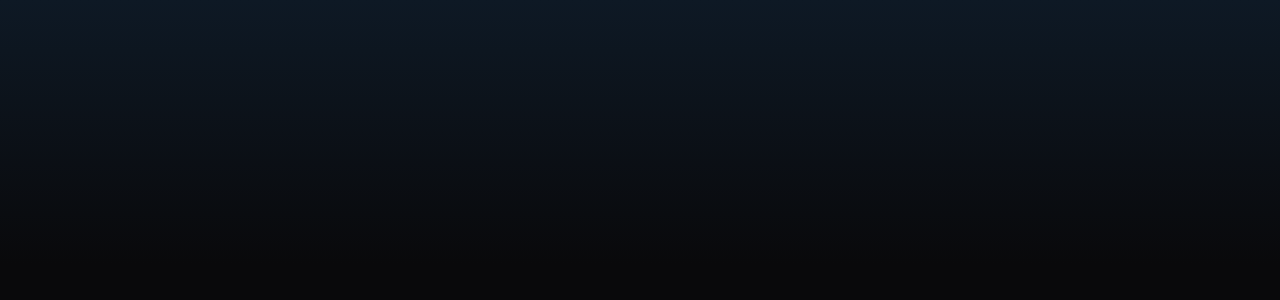
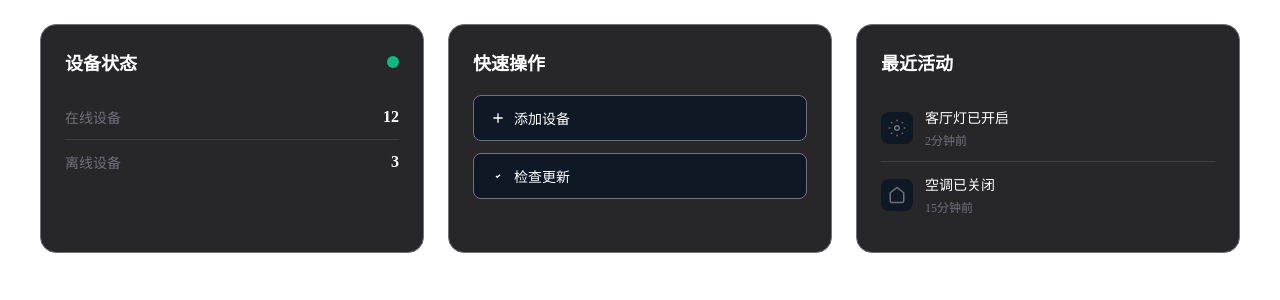
Before and after one commit to Jasper-Cheng/iot-web, a Vue app: page /home in a window 1280 px wide. Shown: the top 300 px of the page. Built offline with nearby package versions, Linux system fonts and the light colour scheme; sample sign-in values are in the browser's storage.

Commit message:
右边显示home内容

```diff
--- a/src/views/Home.vue
+++ b/src/views/Home.vue
@@ -1,15 +1,246 @@
 <template>
-  <div class="home">
-    <!-- 在这里重新开发你的Home页面 -->
+  <div class="home-page">
+    <!-- Home 内容区域 -->
+    <div class="home-content">
+      <div class="content-grid">
+        <!-- 设备状态卡片 -->
+        <div class="status-card">
+          <div class="card-header">
+            <h3>设备状态</h3>
+            <span class="status-indicator online"></span>
+          </div>
+          <div class="card-content">
+            <div class="status-item">
+              <span class="status-label">在线设备</span>
+              <span class="status-value">12</span>
+            </div>
+            <div class="status-item">
+              <span class="status-label">离线设备</span>
+              <span class="status-value">3</span>
+            </div>
+          </div>
+        </div>
+
+        <!-- 快速操作卡片 -->
+        <div class="action-card">
+          <div class="card-header">
+            <h3>快速操作</h3>
+          </div>
+          <div class="card-content">
+            <button class="action-btn">
+              <svg viewBox="0 0 24 24" fill="none" xmlns="http://www.w3.org/2000/svg">
+                <path d="M12 5v14M5 12h14" stroke="currentColor" stroke-width="2" fill="none"/>
+              </svg>
+              添加设备
+            </button>
+            <button class="action-btn">
+              <svg viewBox="0 0 24 24" fill="none" xmlns="http://www.w3.org/2000/svg">
+                <path d="M9 12l2 2 4-4" stroke="currentColor" stroke-width="2" fill="none"/>
+              </svg>
+              检查更新
+            </button>
+          </div>
+        </div>
+
+        <!-- 最近活动卡片 -->
+        <div class="activity-card">
+          <div class="card-header">
+            <h3>最近活动</h3>
+          </div>
+          <div class="card-content">
+            <div class="activity-item">
+              <div class="activity-icon">
+                <svg viewBox="0 0 24 24" fill="none" xmlns="http://www.w3.org/2000/svg">
+                  <circle cx="12" cy="12" r="3" stroke="currentColor" stroke-width="2" fill="none"/>
+                  <path d="M12 1v2M12 21v2M4.22 4.22l1.42 1.42M18.36 18.36l1.42 1.42M1 12h2M21 12h2M4.22 19.78l1.42-1.42M18.36 5.64l1.42-1.42" stroke="currentColor" stroke-width="2" fill="none"/>
+                </svg>
+              </div>
+              <div class="activity-info">
+                <span class="activity-title">客厅灯已开启</span>
+                <span class="activity-time">2分钟前</span>
+              </div>
+            </div>
+            <div class="activity-item">
+              <div class="activity-icon">
+                <svg viewBox="0 0 24 24" fill="none" xmlns="http://www.w3.org/2000/svg">
+                  <path d="M3 9l9-7 9 7v11a2 2 0 0 1-2 2H5a2 2 0 0 1-2-2z" stroke="currentColor" stroke-width="2" fill="none"/>
+                </svg>
+              </div>
+              <div class="activity-info">
+                <span class="activity-title">空调已关闭</span>
+                <span class="activity-time">15分钟前</span>
+              </div>
+            </div>
+          </div>
+        </div>
+      </div>
+    </div>
   </div>
 </template>
 
 <script setup>
-// 在这里重新开发你的逻辑
+// Home 页面的逻辑
 </script>
 
 <style scoped>
-.home {
-  /* 在这里重新开发你的样式 */
+@import '../styles/colors.css';
+
+/* Home 页面样式 */
+.home-page {
+  width: 100%;
+}
+
+/* Home 内容区域样式 */
+.home-content {
+  padding: 0 40px 40px;
+  overflow-y: auto;
+}
+
+.content-grid {
+  display: grid;
+  grid-template-columns: repeat(auto-fit, minmax(300px, 1fr));
+  gap: 24px;
+  margin-top: 24px;
+}
+
+/* 卡片通用样式 */
+.status-card,
+.action-card,
+.activity-card {
+  background: var(--color-bg-card);
+  border: 1px solid var(--color-border);
+  border-radius: 16px;
+  padding: 24px;
+  transition: all 0.3s ease;
+}
+
+.status-card:hover,
+.action-card:hover,
+.activity-card:hover {
+  transform: translateY(-2px);
+  box-shadow: 0 8px 32px rgba(0, 0, 0, 0.1);
+}
+
+.card-header {
+  display: flex;
+  align-items: center;
+  justify-content: space-between;
+  margin-bottom: 20px;
+}
+
+.card-header h3 {
+  font-size: 18px;
+  font-weight: 600;
+  color: var(--color-text-primary);
+  margin: 0;
+}
+
+.status-indicator {
+  width: 12px;
+  height: 12px;
+  border-radius: 50%;
+  background: var(--color-primary);
+}
+
+.status-indicator.online {
+  background: #10B981;
+}
+
+/* 状态卡片内容 */
+.status-item {
+  display: flex;
+  justify-content: space-between;
+  align-items: center;
+  padding: 12px 0;
+  border-bottom: 1px solid var(--color-border-light);
+}
+
+.status-item:last-child {
+  border-bottom: none;
+}
+
+.status-label {
+  color: var(--color-text-secondary);
+  font-size: 14px;
+}
+
+.status-value {
+  color: var(--color-text-primary);
+  font-weight: 600;
+  font-size: 16px;
+}
+
+/* 操作按钮 */
+.action-btn {
+  display: flex;
+  align-items: center;
+  gap: 8px;
+  background: var(--color-bg-primary);
+  border: 1px solid var(--color-border);
+  color: var(--color-text-primary);
+  padding: 12px 16px;
+  border-radius: 8px;
+  cursor: pointer;
+  transition: all 0.3s ease;
+  font-size: 14px;
+  margin-bottom: 12px;
+  width: 100%;
+}
+
+.action-btn:hover {
+  background: var(--color-primary);
+  color: var(--color-bg-primary);
+  border-color: var(--color-primary);
+}
+
+.action-btn svg {
+  width: 16px;
+  height: 16px;
+}
+
+/* 活动项目 */
+.activity-item {
+  display: flex;
+  align-items: center;
+  gap: 12px;
+  padding: 12px 0;
+  border-bottom: 1px solid var(--color-border-light);
+}
+
+.activity-item:last-child {
+  border-bottom: none;
+}
+
+.activity-icon {
+  width: 32px;
+  height: 32px;
+  background: var(--color-bg-primary);
+  border-radius: 8px;
+  display: flex;
+  align-items: center;
+  justify-content: center;
+}
+
+.activity-icon svg {
+  width: 18px;
+  height: 18px;
+  color: var(--color-text-secondary);
+}
+
+.activity-info {
+  display: flex;
+  flex-direction: column;
+  gap: 4px;
+}
+
+.activity-title {
+  color: var(--color-text-primary);
+  font-size: 14px;
+  font-weight: 500;
+}
+
+.activity-time {
+  color: var(--color-text-secondary);
+  font-size: 12px;
 }
 </style>
--- a/src/views/index.vue
+++ b/src/views/index.vue
@@ -151,6 +151,9 @@
           </div>
         </div>
       </header>
+
+      <!-- Home 内容区域 -->
+      <Home />
     </main>
   </div>
 </template>
@@ -158,6 +161,7 @@
 <script setup>
 import { ref, onMounted } from 'vue'
 import Login from './Login.vue'
+import Home from './Home.vue'
 import { initTheme, setTheme } from '../utils/theme.js'
 
 // 控制登录弹窗显示（预留）
@@ -495,4 +499,6 @@ body, html {
 .toggle-option.active .toggle-icon {
   stroke: var(--color-text-primary);
 }
+
+
 </style>
```
